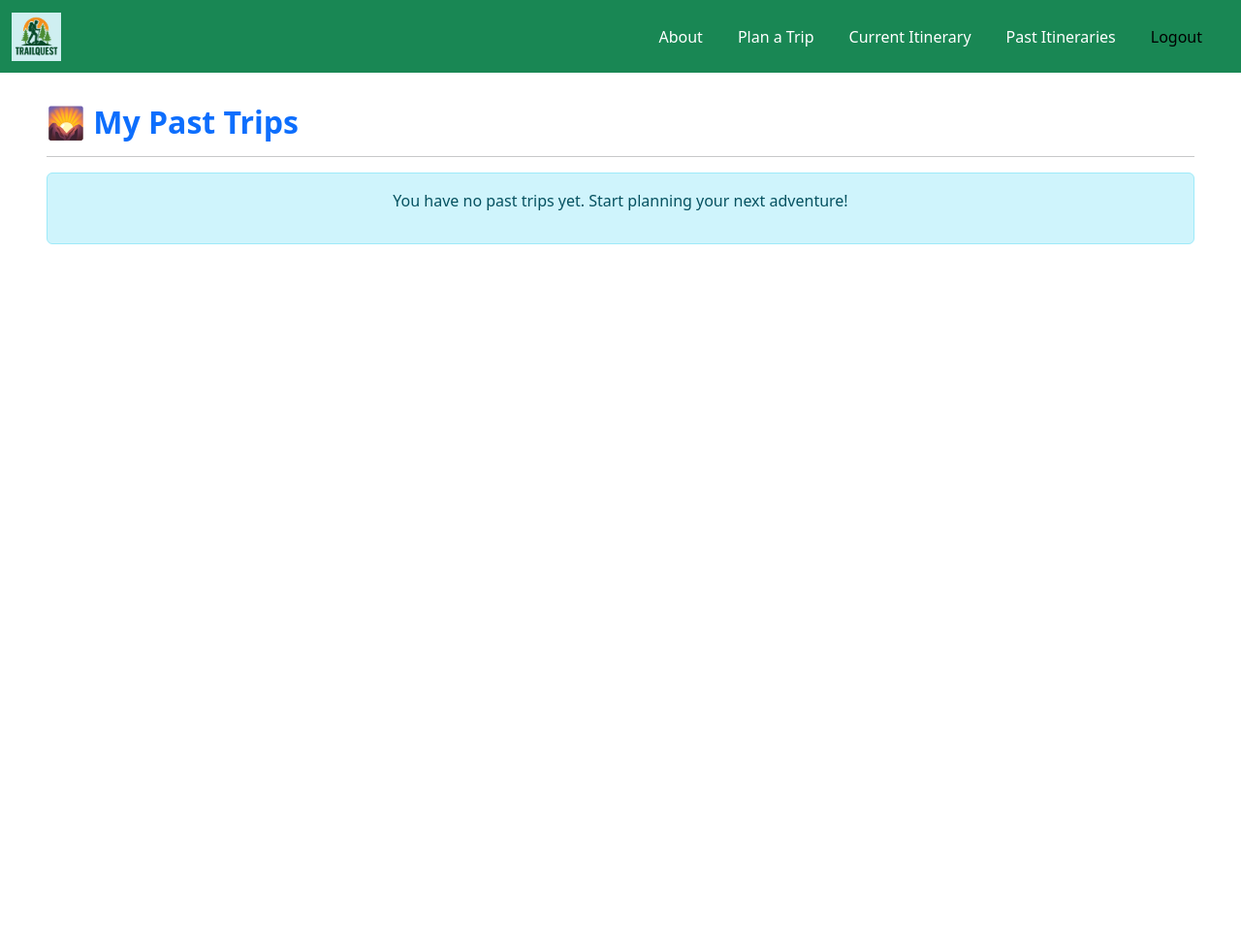
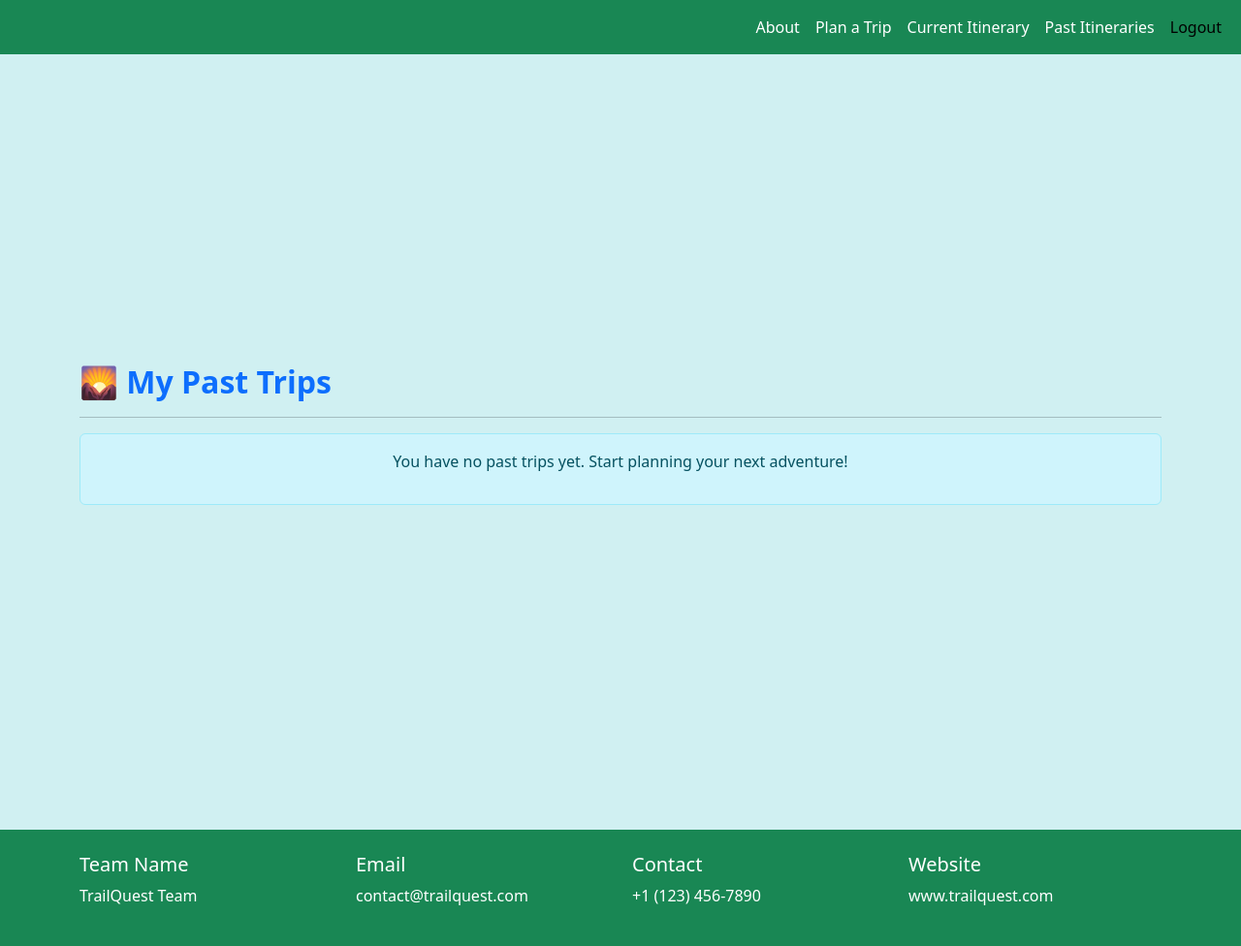
Before and after one commit to MichaelMwb/TrailQuest, a Django app: page /past-trips/ in a window 1280 px wide. Shown: the whole page at 97% size. Before the commit the page ends 252 px from the top, so only its background shows below. Run offline with Django 5.2, Linux system fonts and the light colour scheme; a user stored in the database is signed in; data comes from the database, SQL or seed files in the repository; both versions use the stored data as it was after the commit.

Commit message:
Footer for UI and expanded pages because I found that on bigger screens UI is off

```diff
--- a/accounts/templates/accounts/login.html
+++ b/accounts/templates/accounts/login.html
@@ -2,8 +2,8 @@
 {% load static %}
 
 {% block content %}
-<div class="min-vh-100" style="background-color: #d0f0f2;">
-  <div class="container py-5">
+<div class="d-flex flex-column" style="min-height: 100vh; background-color: #d0f0f2;"> <!-- Flexbox container -->
+  <div class="container my-auto"> <!-- Center content vertically -->
     <div class="row justify-content-center align-items-center">
       <div class="col-lg-6">
         <div class="card shadow-lg rounded border-0 p-4">
--- a/accounts/templates/accounts/past_trips.html
+++ b/accounts/templates/accounts/past_trips.html
@@ -1,6 +1,7 @@
 {% extends 'base.html' %}
 {% block content %}
-<div class="p-3 px-5">
+<div class="d-flex flex-column" style="min-height: 100vh; background-color: #d0f0f2;"> <!-- Full-height container -->
+  <div class="container my-auto"> <!-- Center content vertically -->
     <div class="row mt-3">
       <div class="col mx-auto mb-3">
         <!-- Styled Page Title -->
@@ -15,9 +16,9 @@
                 <h2 class="accordion-header" id="heading{{ forloop.counter }}">
                   <button class="accordion-button collapsed" type="button" data-bs-toggle="collapse" data-bs-target="#collapse{{ forloop.counter }}" aria-expanded="false" aria-controls="collapse{{ forloop.counter }}">
                     {% if trip.trip_name and trip.trip_name != "Untitled Trip" %}
-                                        {{ trip.trip_name }} - {{ trip.location }}
+                      {{ trip.trip_name }} - {{ trip.location }} - Days: {{ trip.duration }} - Difficulty: {{ trip.difficulty|title }} - People: {{ trip.group_size }}
                     {% else %}
-                                        {{ trip.location }}
+                      {{ trip.location }} - Days: {{ trip.duration }} - Difficulty: {{ trip.difficulty|title }} - People: {{ trip.group_size }}
                     {% endif %}
                   </button>
                 </h2>
@@ -59,4 +60,5 @@
       </div>
     </div>
   </div>
+</div>
 {% endblock content %}
--- a/accounts/templates/accounts/signup.html
+++ b/accounts/templates/accounts/signup.html
@@ -1,8 +1,8 @@
 {% extends 'base.html' %}
 {% load static %}
 {% block content %}
-<div class="py-5" style="background-color: #d0f0f2;">
-  <div class="container">
+<div class="d-flex flex-column" style="min-height: 100vh; background-color: #d0f0f2;"> <!-- Flexbox container -->
+  <div class="container my-auto"> <!-- Center content vertically -->
     <div class="row justify-content-center align-items-center">
       <div class="col-lg-6">
         <div class="card shadow-lg rounded border-0 p-4">
@@ -78,7 +78,7 @@
 
       <!-- Right image + quote block -->
       <div class="col-lg-6 d-none d-lg-flex align-items-center justify-content-center">
-        <div class="text-center" style="margin-top: -150px;">
+        <div class="text-center">
           <img src="{% static 'img/logomain.png' %}" alt="TrailQuest logo" class="img-fluid rounded mb-3" style="max-width: 500px; width: 100%; height: auto;">
           <blockquote class="blockquote text-dark">
             <p class="fw-semibold fs-5 text-dark">Every trail has a story. Start yours today.</p>
--- a/accounts/templates/accounts/trip_suggestions.html
+++ b/accounts/templates/accounts/trip_suggestions.html
@@ -59,7 +59,8 @@
   }
 </style>
 
-<div class="container mt-5">
+<div class="d-flex flex-column" style="min-height: 100vh; background-color: #d0f0f2;"> <!-- Full-height container -->
+  <div class="container my-auto"> <!-- Center content vertically -->
     {% if itinerary %}
       <div class="card shadow-lg">
         <div class="card-header bg-success text-white">
@@ -180,5 +181,5 @@
       </div>
     {% endif %}
   </div>
-
+</div>
 {% endblock %}
--- a/accounts/templates/base.html
+++ b/accounts/templates/base.html
@@ -14,18 +14,9 @@
         }
       </style>
 </head>
-<body>
-    </style>
-</head>
-<body>
+<body class="d-flex flex-column" style="min-height: 100vh;"> <!-- Flexbox container -->
     <nav class="navbar navbar-expand-lg" style="background-color: #198754; color: white; height: 75px;">
         <div class="container-fluid">
-            <a class="navbar-brand" href="#">
-                <img src="{% static 'img/NavBarLogo.png' %}" alt="TrailQuest Logo" style="height: 50px; width: auto;">
-            </a>
-            <button class="navbar-toggler" type="button" data-bs-toggle="collapse" data-bs-target="#navbarNav" aria-controls="navbarNav" aria-expanded="false" aria-label="Toggle navigation">
-                <span class="navbar-toggler-icon"></span>
-            </button>
             <div class="collapse navbar-collapse justify-content-end" id="navbarNav">
                 <ul class="navbar-nav">
                     {% if user.is_authenticated %}
@@ -61,13 +52,34 @@
             </div>
         </div>
     </nav>
-    <style>
-        .navbar-nav .nav-item {
-            margin-right: 20px; /* Add spacing between links */
-        }
-    </style>
+
+    <main class="flex-grow-1"> <!-- Content area that grows to fill space -->
         {% block content %}{% endblock %}
-    </div>
+    </main>
+
+    <footer class="text-white py-4" style="background-color: #198754;">
+        <div class="container">
+            <div class="row">
+                <!-- Footer content -->
+                <div class="col-md-3">
+                    <h5>Team Name</h5>
+                    <p>TrailQuest Team</p>
+                </div>
+                <div class="col-md-3">
+                    <h5>Email</h5>
+                    <p><a href="mailto:contact@trailquest.com" class="text-white text-decoration-none">contact@trailquest.com</a></p>
+                </div>
+                <div class="col-md-3">
+                    <h5>Contact</h5>
+                    <p>+1 (123) 456-7890</p>
+                </div>
+                <div class="col-md-3">
+                    <h5>Website</h5>
+                    <p><a href="https://www.trailquest.com" target="_blank" class="text-white text-decoration-none">www.trailquest.com</a></p>
+                </div>
+            </div>
+        </div>
+    </footer>
     <script src="https://cdn.jsdelivr.net/npm/bootstrap@5.3.0/dist/js/bootstrap.bundle.min.js"></script>
 </body>
 </html>
```
Also changed, not shown: accounts/templates/accounts/trip_preferences.html (+5 -4 lines), db.sqlite3. Lines whose indentation alone changed are shown as unchanged.
